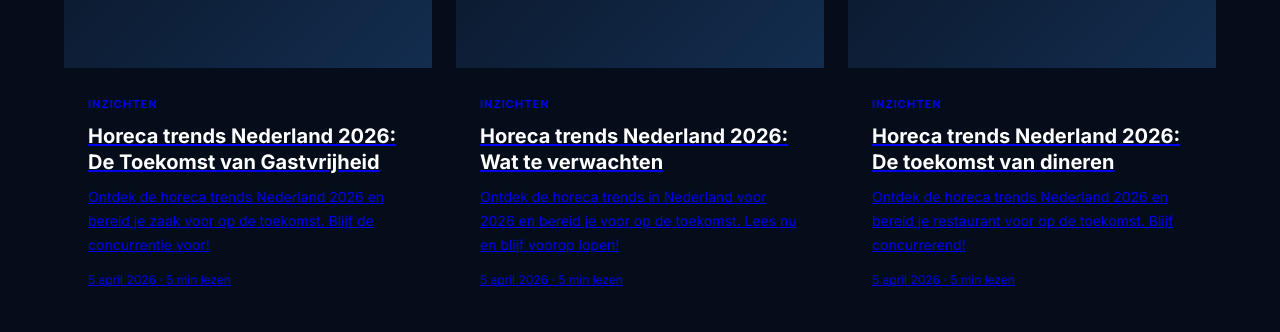
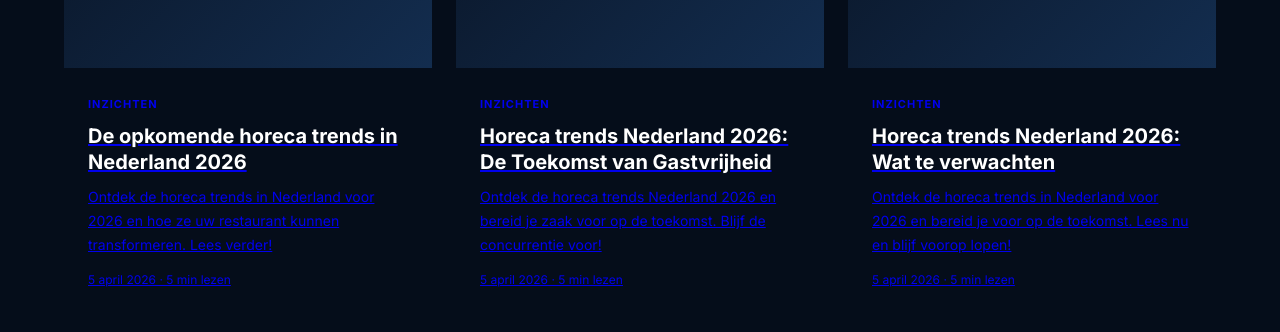
Before and after one commit to Alwaysbooked/skipless, a plain HTML site: page blog.html in a window 1280 px wide. Shown: the part 368-700 px from the top of the page. Drawn offline with Linux system fonts and the light colour scheme.

Commit message:
Update blog.html

```diff
--- a/blog.html
+++ b/blog.html
@@ -83,6 +83,15 @@ a:text-decoration:none;color:inherit}
 
 <section class="container">
   <div class="blog-grid">
+    <a href="de-opkomende-horeca-trends-in-nederland-2026.html" class="blog-card">
+      <div class="blog-card-img">📊</div>
+      <div class="blog-card-body">
+        <div class="blog-card-tag">Inzichten</div>
+        <h3>De opkomende horeca trends in Nederland 2026</h3>
+        <p>Ontdek de horeca trends in Nederland voor 2026 en hoe ze uw restaurant kunnen transformeren. Lees verder!</p>
+        <div class="blog-card-meta">5 april 2026 · 5 min lezen</div>
+      </div>
+    </a>
     <a href="horeca-trends-nederland-2026-de-toekomst-van-gastvrijheid.html" class="blog-card">
       <div class="blog-card-img">📊</div>
       <div class="blog-card-body">
```
